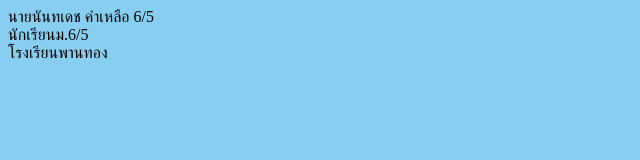
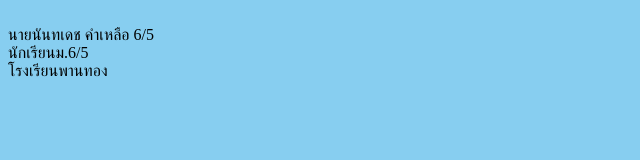
Before and after one commit to Kiw2008/portfolio, a plain HTML site: page index.html in a window 1280 px wide. Shown: the whole page, without its empty margins (0-640 px from the left). Drawn offline with Linux system fonts and the light colour scheme.

Commit message:
Update index.html

```diff
--- a/index.html
+++ b/index.html
@@ -4,7 +4,7 @@
     <title>Portfolio นายนันทเดช คำเหลือ</title>
 </head>
 <body bgcolor="#87CEF">
-<ing src="images/กล้วยยย.png">
+<ing src="images/กล้วยยย.png"> <br>
 นายนันทเดช คำเหลือ 6/5 <br>
 นักเรียนม.6/5<br>
 โรงเรียนพานทอง<br>
```
